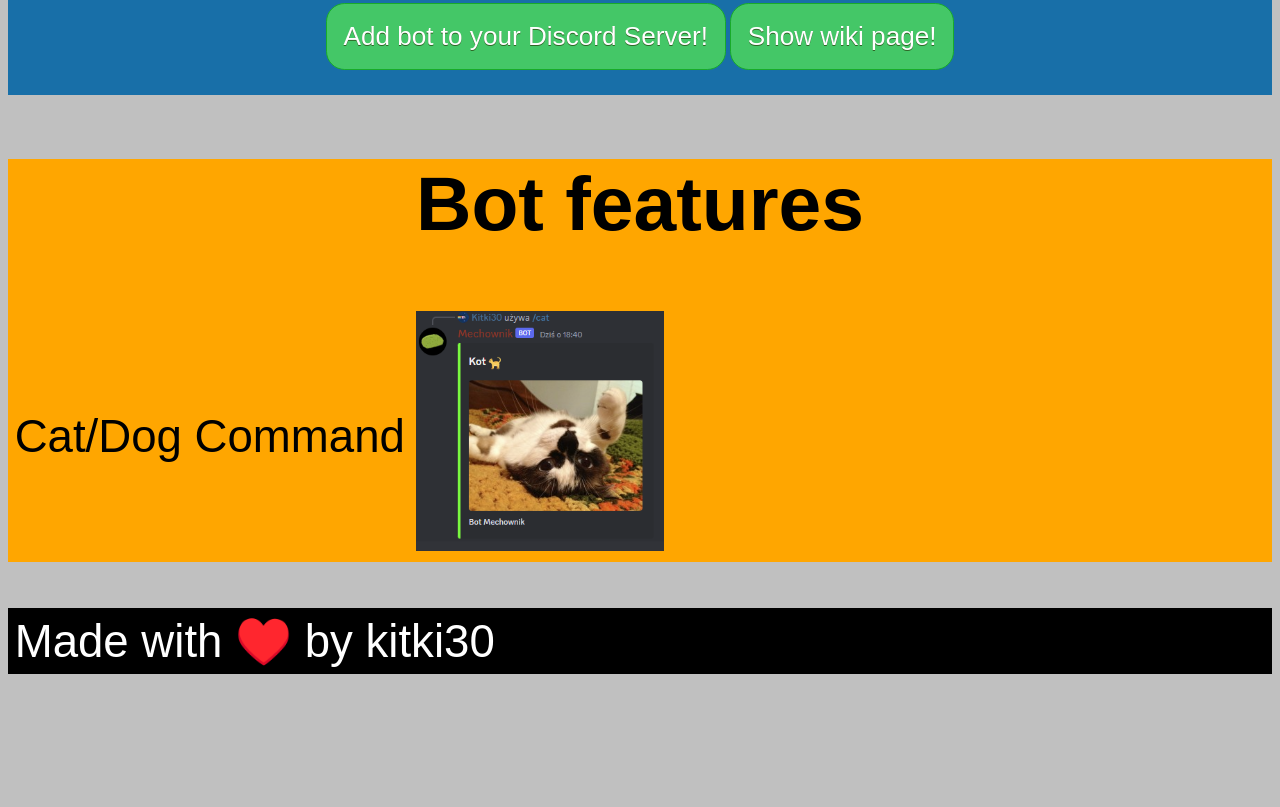
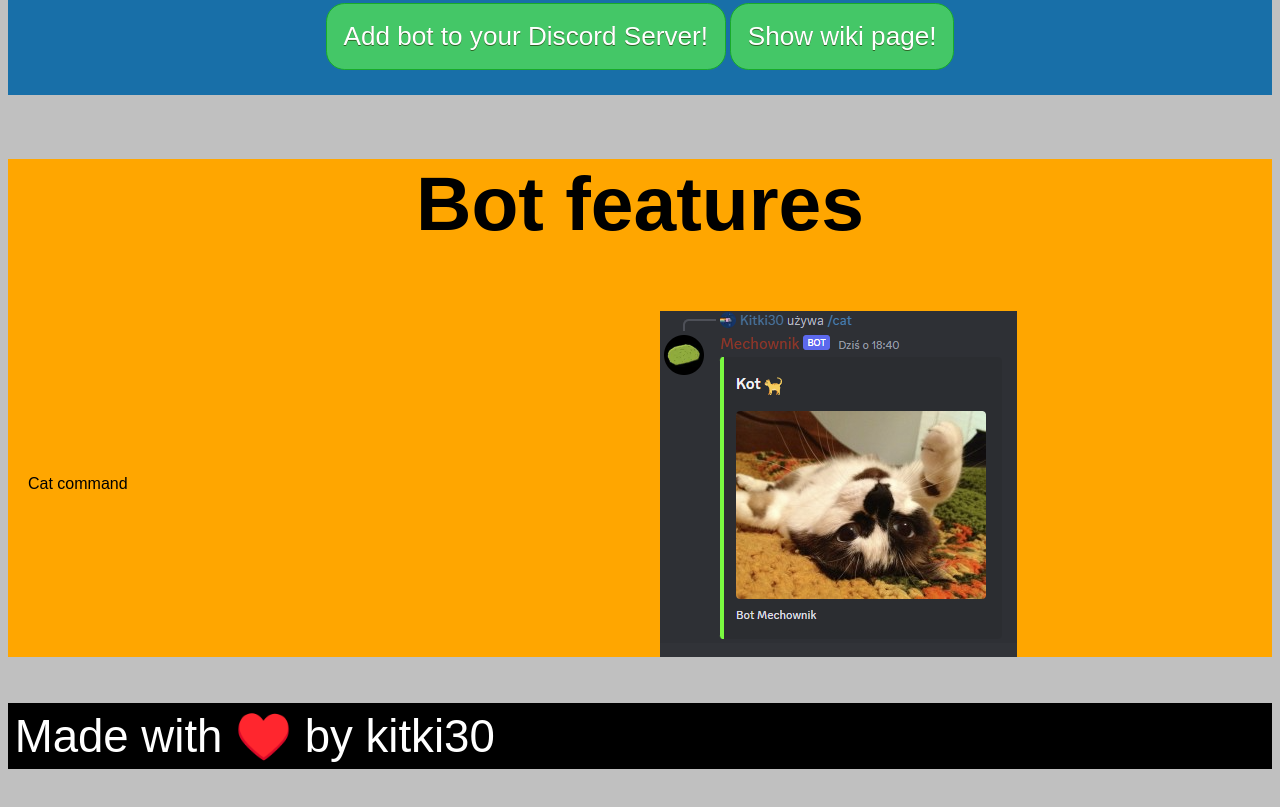
Before and after one commit to Kitki30/Mechownik, a plain HTML site: page index.html in a window 1280 px wide. Shown: the part 622-1429 px from the top of the page. Before the commit the page ends 1342 px from the top, so only its background shows below. Drawn offline with Linux system fonts and the light colour scheme.

Commit message:
Update index.html

```diff
--- a/index.html
+++ b/index.html
@@ -21,10 +21,10 @@
 </section>
 <section id="features">
     <h2>Bot features</h2>
-    <div class="pngleft">
-    <p id="pngtext">Cat/Dog Command</p>
-        <img src="assets/images/catcmd.png" alt="Cat command output" id="png">
-    </div>
+   <div class="container">
+  <div class="text">Cat command</div>
+  <div class="image"><img src="/assets/images/catcmd.png" alt="cat command"></div>
+</div>
 </section>
 <section id="footer">
 <p>Made with ♥️ by kitki30</p>
```
